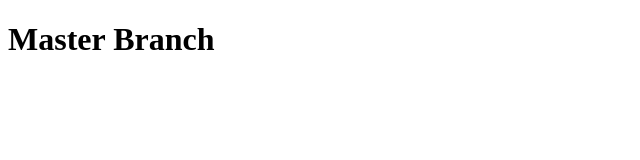
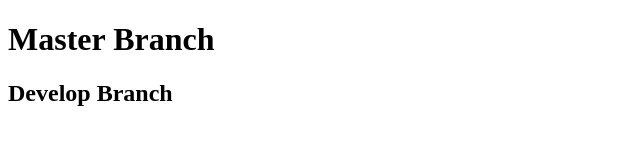
Before and after one commit to Johnk-14/teamGit, a plain HTML site: page index.html in a window 1280 px wide. Shown: the whole page, without its empty margins (0-640 px from the left). Drawn offline with Linux system fonts and the light colour scheme.

Commit message:
pushing deployment branch

```diff
--- a/index.html
+++ b/index.html
@@ -7,5 +7,6 @@
 </head>
 <body>
     <h1>Master Branch</h1>
-</body>
+
+    <h2>Develop Branch</h2>
 </html>
```
